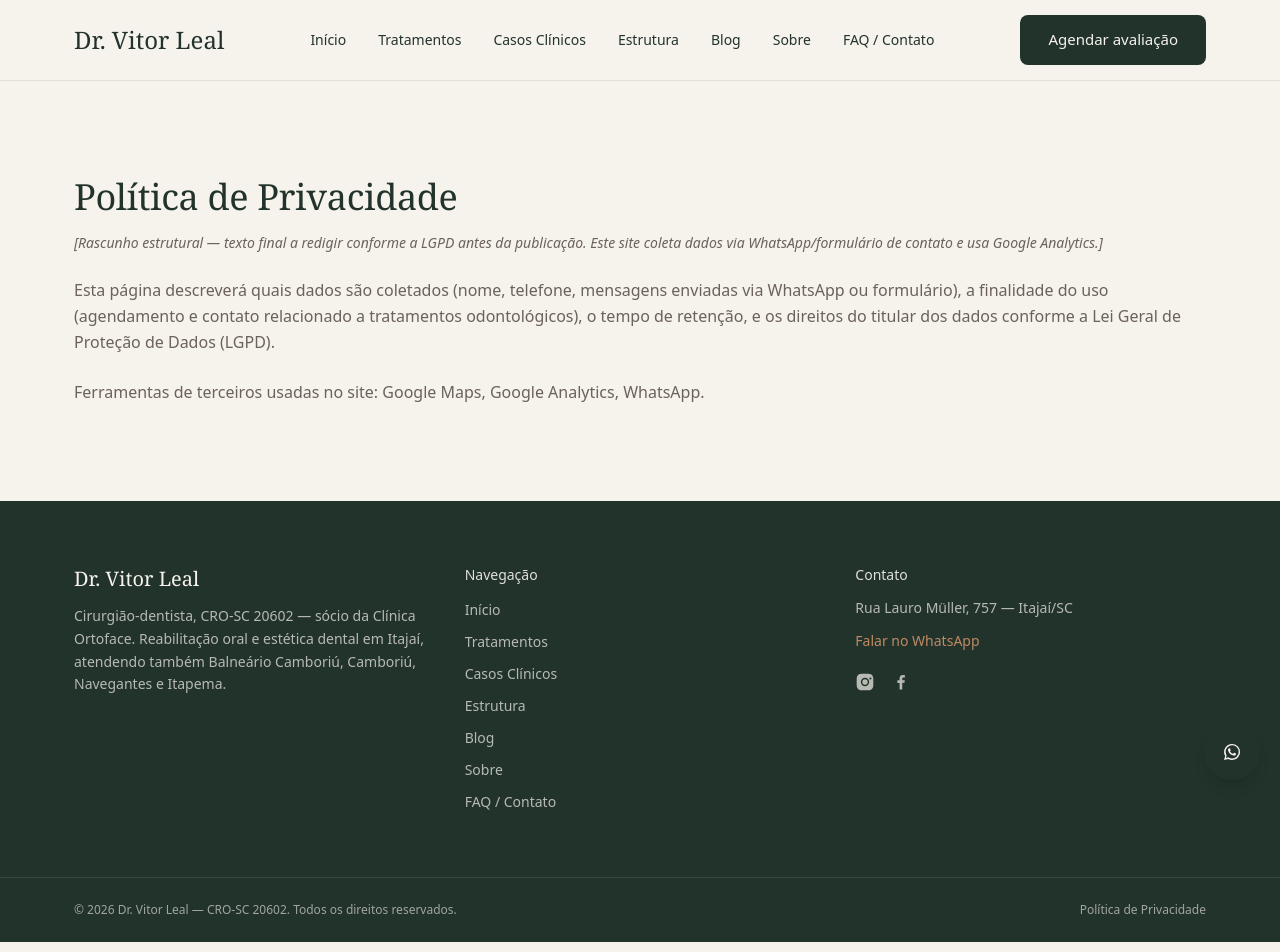
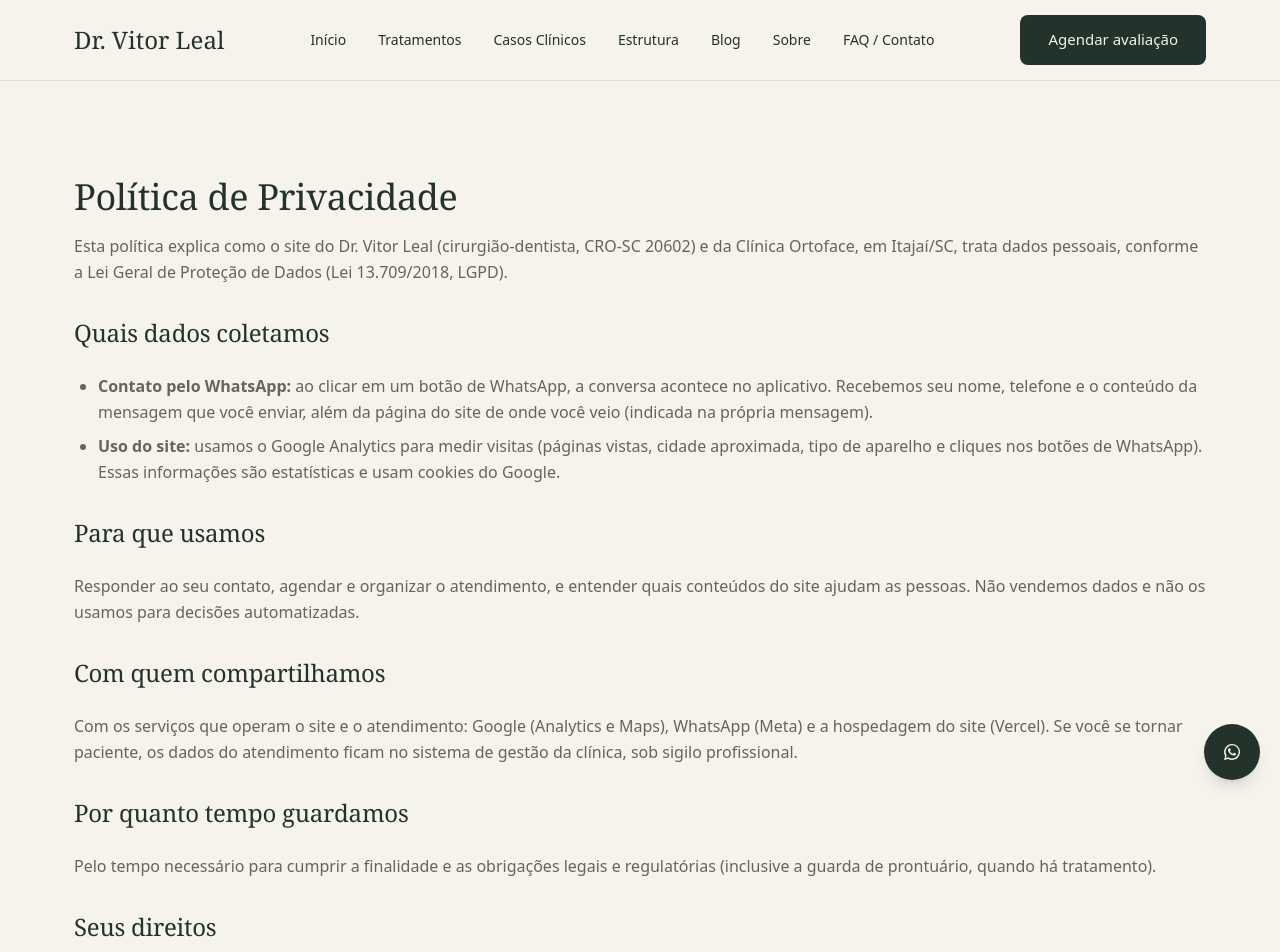
Before and after one commit to ldovitor/site-vitorleal, a Next.js app: page /politica-de-privacidade in a window 1280 px wide. Shown: the top 952 px of the page. Built offline with nearby package versions, Linux system fonts and the light colour scheme.

Commit message:
Site: origem do contato no WhatsApp, remove priceRange e escreve a política de privacidade (rascunho) (#7)
Co-authored-by: Claude Sonnet 5.5 <noreply@anthropic.com>

```diff
--- a/src/app/layout.tsx
+++ b/src/app/layout.tsx
@@ -57,7 +57,6 @@ const dentistJsonLd = {
   image: `${BASE_URL}/images/site/fachada-dia.jpg`,
   url: BASE_URL,
   telephone: `+${WHATSAPP_NUMBER}`,
-  priceRange: "$$",
   address: {
     "@type": "PostalAddress",
     streetAddress: "Rua Lauro Müller, 757 — Fazenda",
--- a/src/app/politica-de-privacidade/page.tsx
+++ b/src/app/politica-de-privacidade/page.tsx
@@ -13,19 +13,51 @@ export default function PoliticaPrivacidadePage() {
     <section className="section pt-16">
       <div className="container-site max-w-2xl space-y-6 text-cinza leading-relaxed">
         <h1 className="text-4xl mb-4 text-verde">Política de Privacidade</h1>
-        <p className="text-sm italic">
-          [Rascunho estrutural — texto final a redigir conforme a LGPD antes da
-          publicação. Este site coleta dados via WhatsApp/formulário de contato e usa
-          Google Analytics.]
+        <p>
+          Esta política explica como o site do Dr. Vitor Leal (cirurgião-dentista, CRO-SC
+          20602) e da Clínica Ortoface, em Itajaí/SC, trata dados pessoais, conforme a Lei
+          Geral de Proteção de Dados (Lei 13.709/2018, LGPD).
         </p>
+        <h2 className="text-2xl text-verde pt-2">Quais dados coletamos</h2>
+        <ul className="list-disc pl-6 space-y-2">
+          <li>
+            <strong>Contato pelo WhatsApp:</strong> ao clicar em um botão de WhatsApp, a
+            conversa acontece no aplicativo. Recebemos seu nome, telefone e o conteúdo da
+            mensagem que você enviar, além da página do site de onde você veio (indicada na
+            própria mensagem).
+          </li>
+          <li>
+            <strong>Uso do site:</strong> usamos o Google Analytics para medir visitas
+            (páginas vistas, cidade aproximada, tipo de aparelho e cliques nos botões de
+            WhatsApp). Essas informações são estatísticas e usam cookies do Google.
+          </li>
+        </ul>
+        <h2 className="text-2xl text-verde pt-2">Para que usamos</h2>
         <p>
-          Esta página descreverá quais dados são coletados (nome, telefone, mensagens
-          enviadas via WhatsApp ou formulário), a finalidade do uso (agendamento e
-          contato relacionado a tratamentos odontológicos), o tempo de retenção, e os
-          direitos do titular dos dados conforme a Lei Geral de Proteção de Dados
-          (LGPD).
+          Responder ao seu contato, agendar e organizar o atendimento, e entender quais
+          conteúdos do site ajudam as pessoas. Não vendemos dados e não os usamos para
+          decisões automatizadas.
         </p>
-        <p>Ferramentas de terceiros usadas no site: Google Maps, Google Analytics, WhatsApp.</p>
+        <h2 className="text-2xl text-verde pt-2">Com quem compartilhamos</h2>
+        <p>
+          Com os serviços que operam o site e o atendimento: Google (Analytics e Maps),
+          WhatsApp (Meta) e a hospedagem do site (Vercel). Se você se tornar paciente, os
+          dados do atendimento ficam no sistema de gestão da clínica, sob sigilo
+          profissional.
+        </p>
+        <h2 className="text-2xl text-verde pt-2">Por quanto tempo guardamos</h2>
+        <p>
+          Pelo tempo necessário para cumprir a finalidade e as obrigações legais e
+          regulatórias (inclusive a guarda de prontuário, quando há tratamento).
+        </p>
+        <h2 className="text-2xl text-verde pt-2">Seus direitos</h2>
+        <p>
+          Você pode pedir confirmação de que tratamos seus dados, acesso, correção,
+          anonimização ou eliminação, informação sobre compartilhamento e revogação do
+          consentimento, nos termos do art. 18 da LGPD. Para isso, fale com a clínica pelo
+          WhatsApp (47) 99640-1067.
+        </p>
+        <p className="text-sm">Última atualização: outubro de 2026.</p>
       </div>
     </section>
   );
--- a/src/components/WhatsAppClickTracker.tsx
+++ b/src/components/WhatsAppClickTracker.tsx
@@ -24,7 +24,22 @@ function origemDoClique(link: Element): string {
 export default function WhatsAppClickTracker() {
   useEffect(() => {
     const handler = (e: MouseEvent) => {
-      const target = (e.target as HTMLElement)?.closest?.('a[href*="wa.me"]');
+      const target = (e.target as HTMLElement)?.closest?.('a[href*="wa.me"]') as HTMLAnchorElement | null;
+      if (target) {
+        // Acrescenta à mensagem a página de origem (ex.: "Ref: site/blog/x"), para a
+        // recepção ligar o contato ao canal "Site" no OrtoClean.
+        try {
+          const url = new URL(target.href);
+          const texto = url.searchParams.get("text") ?? "";
+          if (texto && !texto.includes("Ref: site")) {
+            const pagina = window.location.pathname.replace(/\/$/, "");
+            url.searchParams.set("text", `${texto} (Ref: site${pagina})`);
+            target.href = url.toString();
+          }
+        } catch {
+          // mantém o link original
+        }
+      }
       if (target && typeof window.gtag === "function") {
         window.gtag("event", "whatsapp_click", {
           event_category: "engagement",
```
